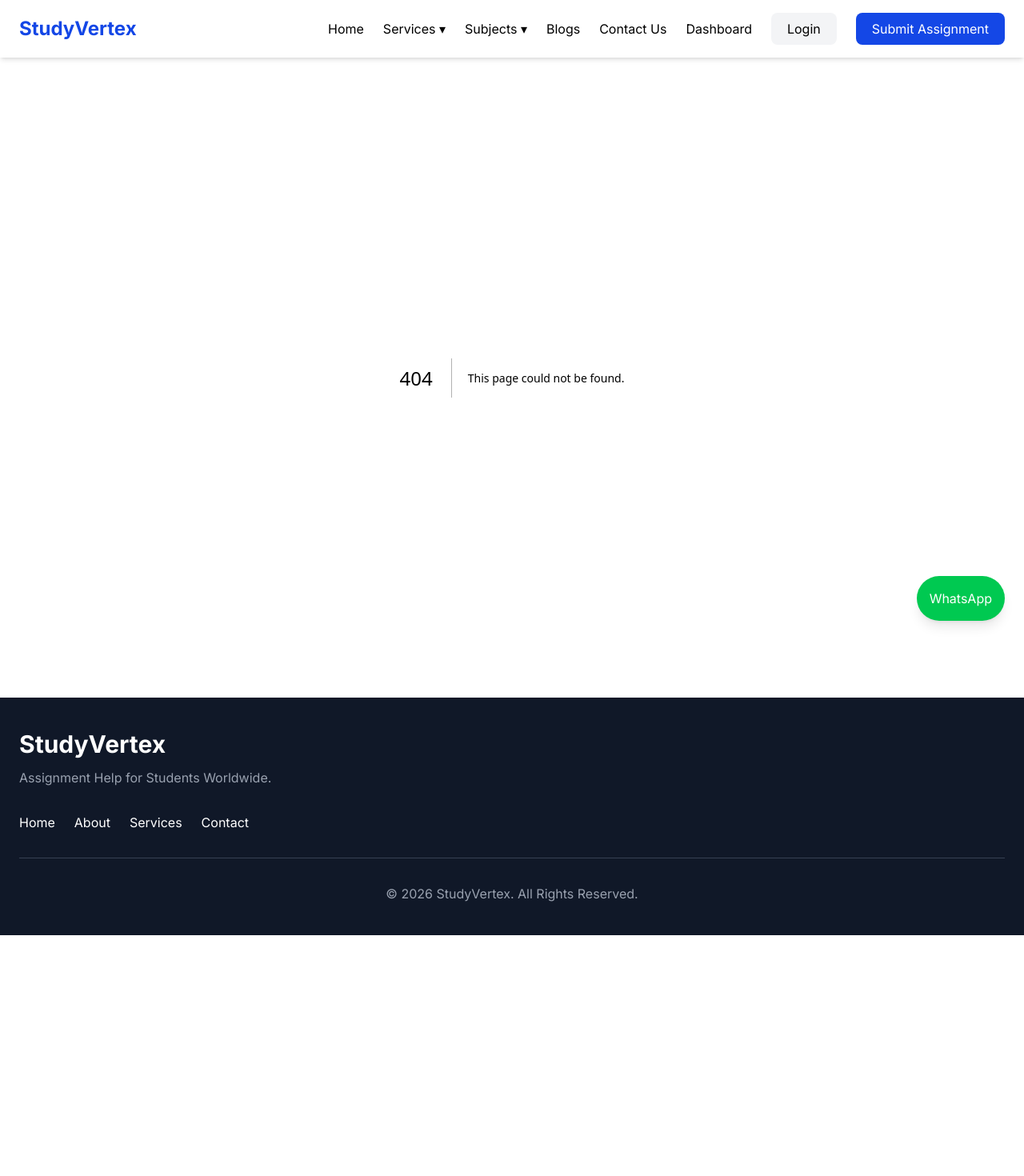
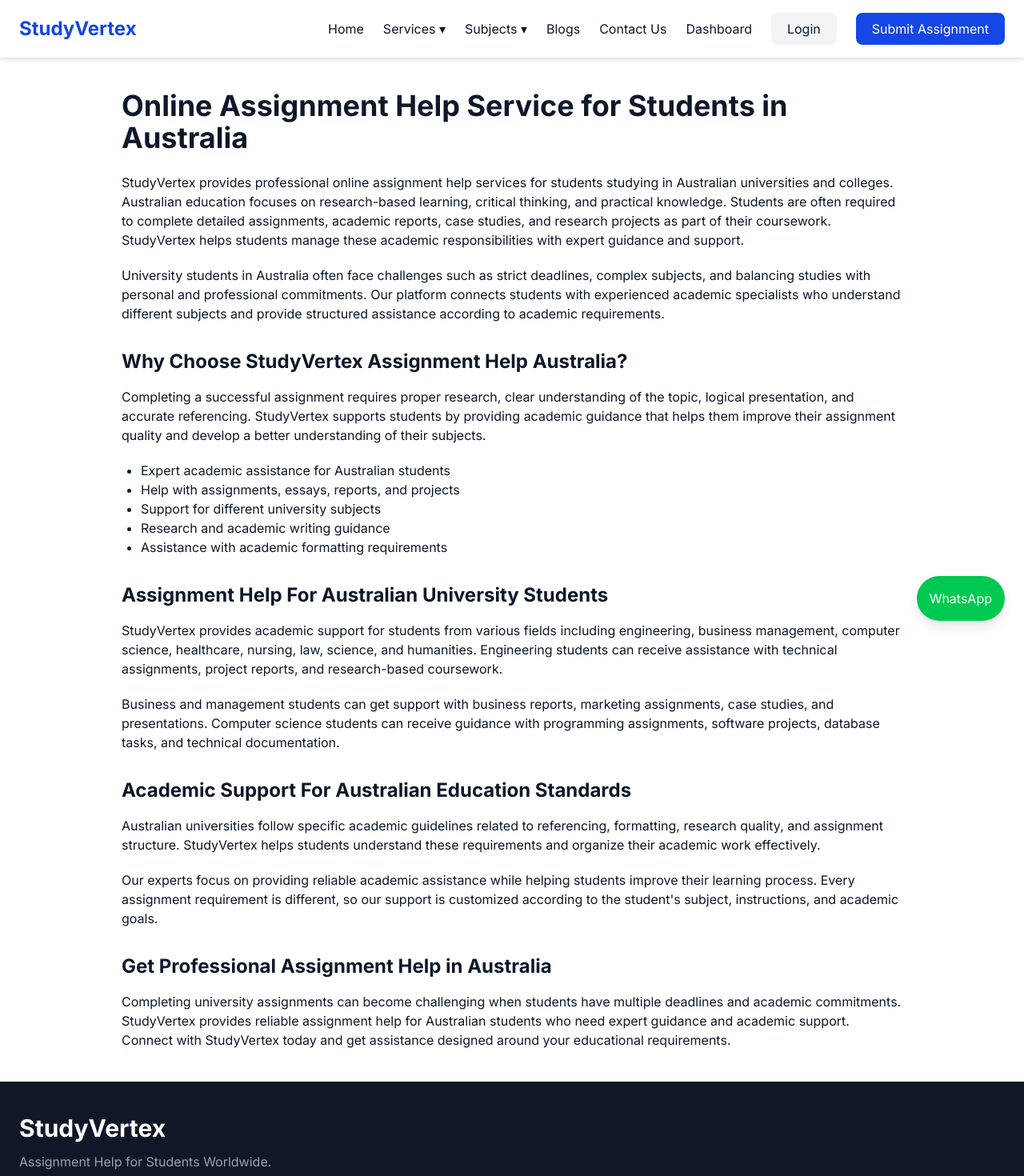
Before and after one commit to souravdadarwal01-max/StudyVertex, a Next.js app: page /australia-assignment-help in a window 1280 px wide. Before the commit this address had no page. Shown: the top 1470 px of the page at 80% size. Before the commit the page ends 1169 px from the top, so only its background shows below. Built offline with nearby package versions, Linux system fonts and the light colour scheme.

Commit message:
Add Australia Assignment Help page with service details
This file provides a comprehensive overview of the Australia Assignment Help service offered by StudyVertex, detailing the support available for students in various academic fields.

```diff
--- /dev/null
+++ b/app/australia-assignment-help/page.tsx
@@ -0,0 +1,134 @@
+export const metadata = {
+  title: "Australia Assignment Help Service | Academic Support for Australian Students - StudyVertex",
+  description:
+    "StudyVertex provides online assignment help for students in Australia. Get expert assistance with university assignments, essays, projects, and research papers.",
+};
+
+export default function AustraliaAssignmentHelp() {
+  return (
+    <main className="max-w-5xl mx-auto px-6 py-10">
+
+      <h1 className="text-4xl font-bold mb-6">
+        Online Assignment Help Service for Students in Australia
+      </h1>
+
+
+      <p className="mb-5">
+        StudyVertex provides professional online assignment help services for
+        students studying in Australian universities and colleges. Australian
+        education focuses on research-based learning, critical thinking, and
+        practical knowledge. Students are often required to complete detailed
+        assignments, academic reports, case studies, and research projects as
+        part of their coursework. StudyVertex helps students manage these
+        academic responsibilities with expert guidance and support.
+      </p>
+
+
+      <p className="mb-5">
+        University students in Australia often face challenges such as strict
+        deadlines, complex subjects, and balancing studies with personal and
+        professional commitments. Our platform connects students with
+        experienced academic specialists who understand different subjects and
+        provide structured assistance according to academic requirements.
+      </p>
+
+
+      <h2 className="text-2xl font-bold mt-8 mb-4">
+        Why Choose StudyVertex Assignment Help Australia?
+      </h2>
+
+
+      <p className="mb-5">
+        Completing a successful assignment requires proper research, clear
+        understanding of the topic, logical presentation, and accurate
+        referencing. StudyVertex supports students by providing academic
+        guidance that helps them improve their assignment quality and develop a
+        better understanding of their subjects.
+      </p>
+
+
+      <ul className="list-disc ml-6 mb-6">
+
+        <li>
+          Expert academic assistance for Australian students
+        </li>
+
+        <li>
+          Help with assignments, essays, reports, and projects
+        </li>
+
+        <li>
+          Support for different university subjects
+        </li>
+
+        <li>
+          Research and academic writing guidance
+        </li>
+
+        <li>
+          Assistance with academic formatting requirements
+        </li>
+
+      </ul>
+
+
+      <h2 className="text-2xl font-bold mt-8 mb-4">
+        Assignment Help For Australian University Students
+      </h2>
+
+
+      <p className="mb-5">
+        StudyVertex provides academic support for students from various fields
+        including engineering, business management, computer science,
+        healthcare, nursing, law, science, and humanities. Engineering students
+        can receive assistance with technical assignments, project reports, and
+        research-based coursework.
+      </p>
+
+
+      <p className="mb-5">
+        Business and management students can get support with business reports,
+        marketing assignments, case studies, and presentations. Computer science
+        students can receive guidance with programming assignments, software
+        projects, database tasks, and technical documentation.
+      </p>
+
+
+      <h2 className="text-2xl font-bold mt-8 mb-4">
+        Academic Support For Australian Education Standards
+      </h2>
+
+
+      <p className="mb-5">
+        Australian universities follow specific academic guidelines related to
+        referencing, formatting, research quality, and assignment structure.
+        StudyVertex helps students understand these requirements and organize
+        their academic work effectively.
+      </p>
+
+
+      <p className="mb-5">
+        Our experts focus on providing reliable academic assistance while
+        helping students improve their learning process. Every assignment
+        requirement is different, so our support is customized according to the
+        student's subject, instructions, and academic goals.
+      </p>
+
+
+      <h2 className="text-2xl font-bold mt-8 mb-4">
+        Get Professional Assignment Help in Australia
+      </h2>
+
+
+      <p>
+        Completing university assignments can become challenging when students
+        have multiple deadlines and academic commitments. StudyVertex provides
+        reliable assignment help for Australian students who need expert
+        guidance and academic support. Connect with StudyVertex today and get
+        assistance designed around your educational requirements.
+      </p>
+
+
+    </main>
+  );
+}
```
